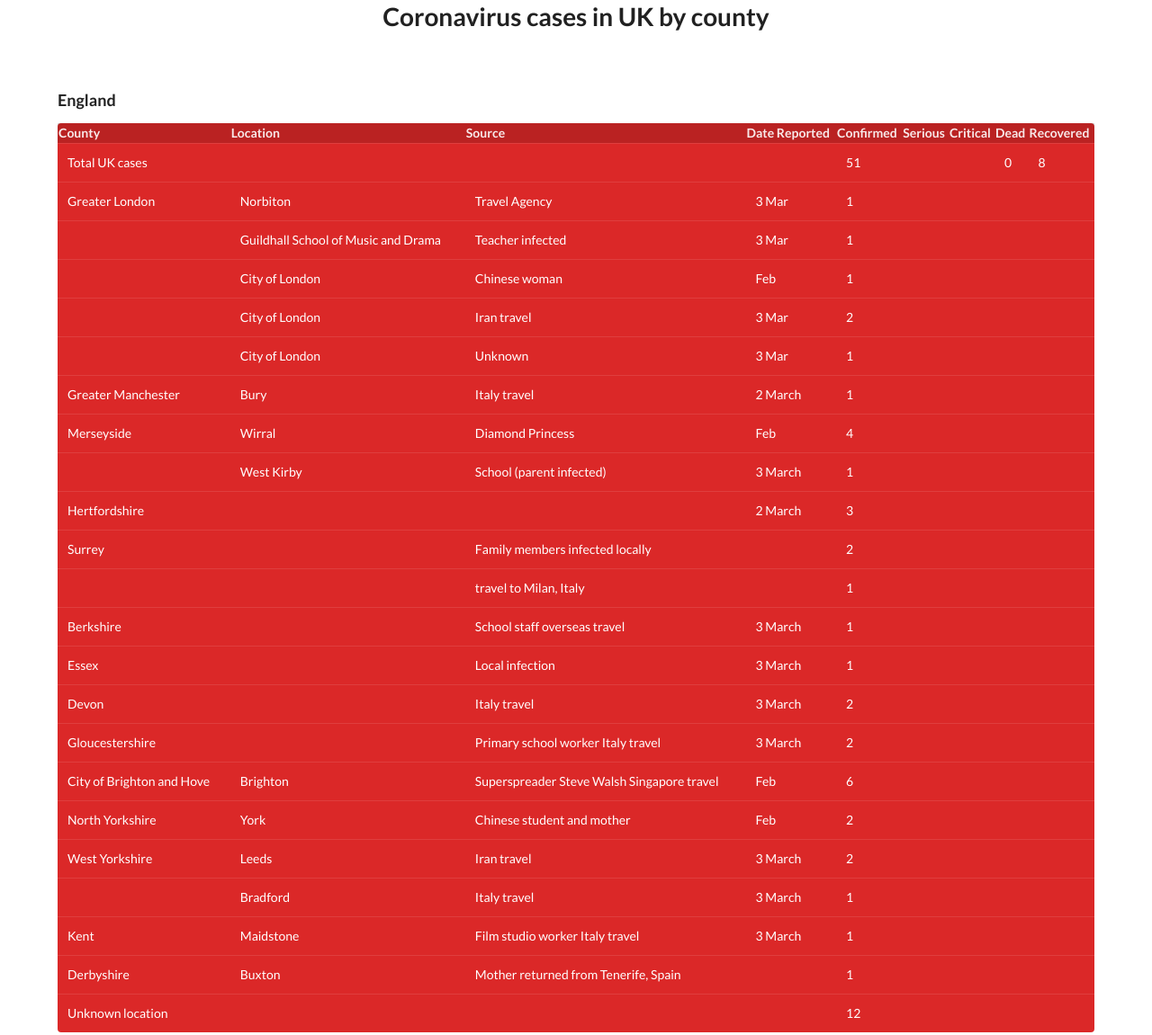
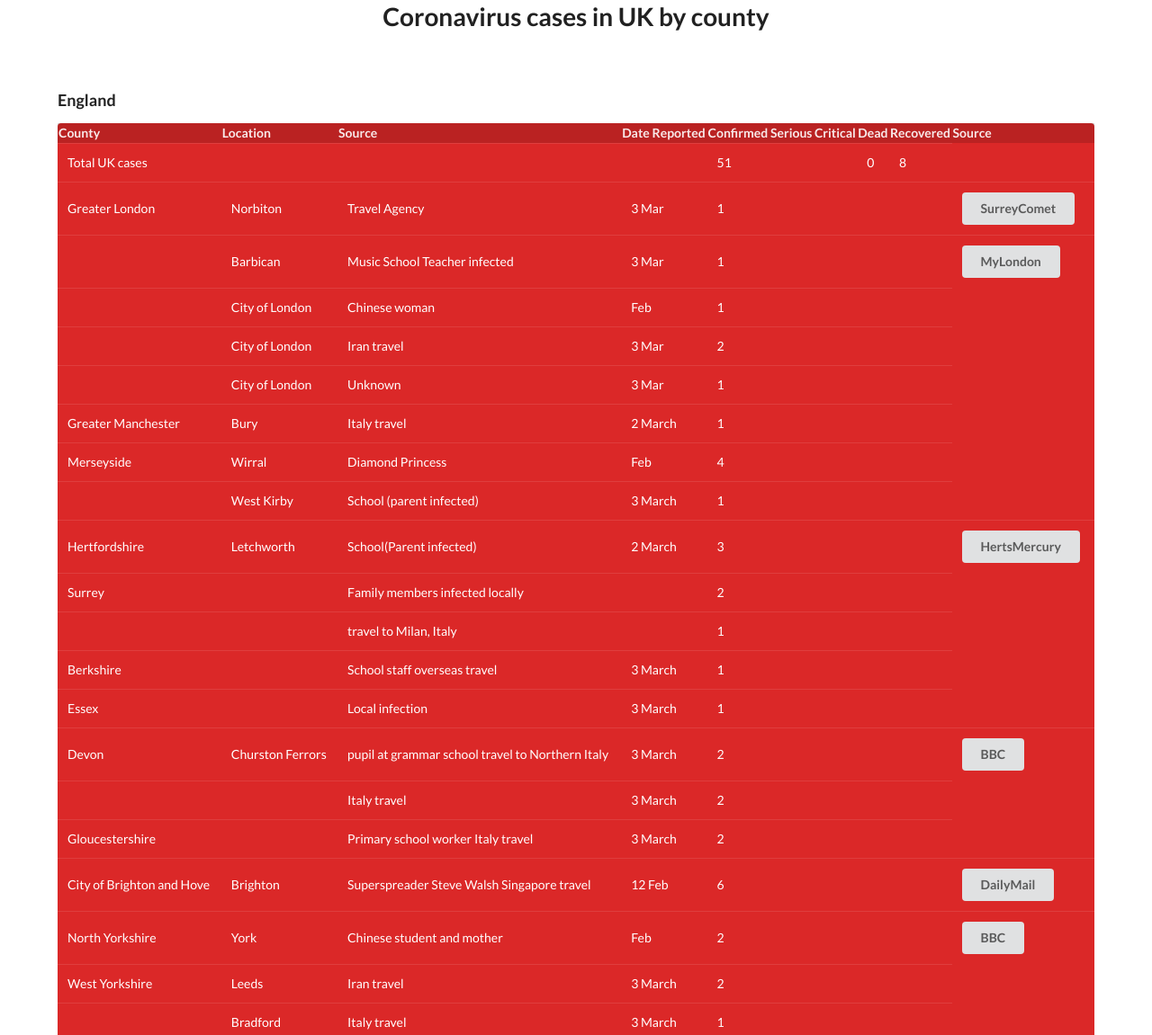
Before and after one commit to eli332/coronavirusUK, a plain HTML site: page index.html in a window 1280 px wide. Shown: the top 1151 px of the page at 90% size. Drawn offline with nearby package versions, Linux system fonts and the light colour scheme.

Commit message:
sources added

```diff
--- a/index.html
+++ b/index.html
@@ -4,7 +4,7 @@
     <meta charset="UTF-8" />
     <meta name="viewport" content="width=device-width, initial-scale=1.0" />
     <meta http-equiv="X-UA-Compatible" content="ie=edge" />
-    <title>CoronVirus UK</title>
+    <title>CoronaVirus UK</title>
     <link rel="stylesheet" href="main.css" />
     <link
       rel="stylesheet"
@@ -26,6 +26,7 @@
           <th>Critical</th>
           <th>Dead</th>
           <th>Recovered</th>
+          <th>Source</th>
         </tr>
         <tr>
           <td>Total UK cases</td>
@@ -48,17 +49,19 @@
           <td></td>
           <td></td>
           <td></td>
+          <td><a href="https://www.surreycomet.co.uk/news/18277124.first-coronavirus-case-kingston-confirmed/"><button class="ui button">SurreyComet</button></a></td>
         </tr>
         <tr>
           <td></td>
-          <td>Guildhall School of Music and Drama</td>
-          <td>Teacher infected</td>
+          <td>Barbican</td>
+          <td>Music School Teacher infected</td>
           <td>3 Mar</td>
           <td>1</td>
           <td></td>
           <td></td>
           <td></td>
           <td></td>
+          <td><a href="https://www.mylondon.news/news/zone-1-news/london-coronavirus-leading-drama-school-17850783"><button class = "ui button">MyLondon</button></a></td>
         </tr>
         <tr>
           <td></td>
@@ -128,14 +131,15 @@
         </tr>
         <tr>
           <td>Hertfordshire</td>
-          <td></td>
-          <td></td>
+          <td>Letchworth</td>
+          <td>School(Parent infected)</td>
           <td>2 March</td>
           <td>3</td>
           <td></td>
           <td></td>
           <td></td>
           <td></td>
+          <td><a href="https://www.hertfordshiremercury.co.uk/news/hertfordshire-news/hertfordshire-coronavirus-letchworth-school-confirms-3909673"><button class ="ui button">HertsMercury</button></a></td>
         </tr>
         <tr>
           <td>Surrey</td>
@@ -183,6 +187,18 @@
         </tr>
         <tr>
           <td>Devon</td>
+          <td>Churston Ferrors</td>
+          <td>pupil at grammar school travel to Northern Italy</td>
+          <td>3 March</td>
+          <td>2</td>
+          <td></td>
+          <td></td>
+          <td></td>
+          <td></td>
+          <td><a href="https://www.bbc.co.uk/news/uk-england-devon-51714122"><button class ="ui button">BBC</button></a></td>
+        </tr>
+        <tr>
+          <td></td>
           <td></td>
           <td>Italy travel</td>
           <td>3 March</td>
@@ -207,12 +223,14 @@
           <td>City of Brighton and Hove</td>
           <td>Brighton</td>
           <td>Superspreader Steve Walsh Singapore travel</td>
-          <td>Feb</td>
+          <td>12 Feb</td>
           <td>6</td>
           <td></td>
           <td></td>
           <td></td>
           <td></td>
+          <td><a href="https://www.dailymail.co.uk/news/article-7990525/Coronavirus-super-spreader-revealed-businessman-scout-leader-Brighton.html"><button class="ui button">DailyMail</button></i>
+</a></td>
         </tr>
         <tr>
           <td>North Yorkshire</td>
@@ -224,6 +242,7 @@
           <td></td>
           <td></td>
           <td></td>
+          <td><a href="https://www.bbc.co.uk/news/health-51337400"><button class ="ui button">BBC</button></a></td>
         </tr>
         <tr>
           <td>West Yorkshire</td>
@@ -320,6 +339,7 @@
           <th>Critical</th>
           <th>Dead</th>
           <th>Recovered</th>
+          <th>Source</th>
         </tr>
         <tr>
           <td>City of Dundee</td>
@@ -331,6 +351,10 @@
           <td></td>
           <td></td>
           <td></td>
+          <td><a
+              href="https://www.bbc.co.uk/news/uk-scotland-51717705"><button
+                class="ui button">BBC</button>
+            </a></td>
         </tr>
       </table>
 
@@ -346,6 +370,7 @@
           <th>Critical</th>
           <th>Dead</th>
           <th>Recovered</th>
+          <th>Source</th>
         </tr>
         <tr>
           <td>Antrim/Down</td>
@@ -357,6 +382,7 @@
           <td></td>
           <td></td>
           <td></td>
+          <td><a href ="https://www.belfastlive.co.uk/whats-on/food-drink-news/eating-healthy-five-reasons-you-17802005"><button class="ui button">Belfastlive</button></a></td>
         </tr>
       </table>
     </div>
```
